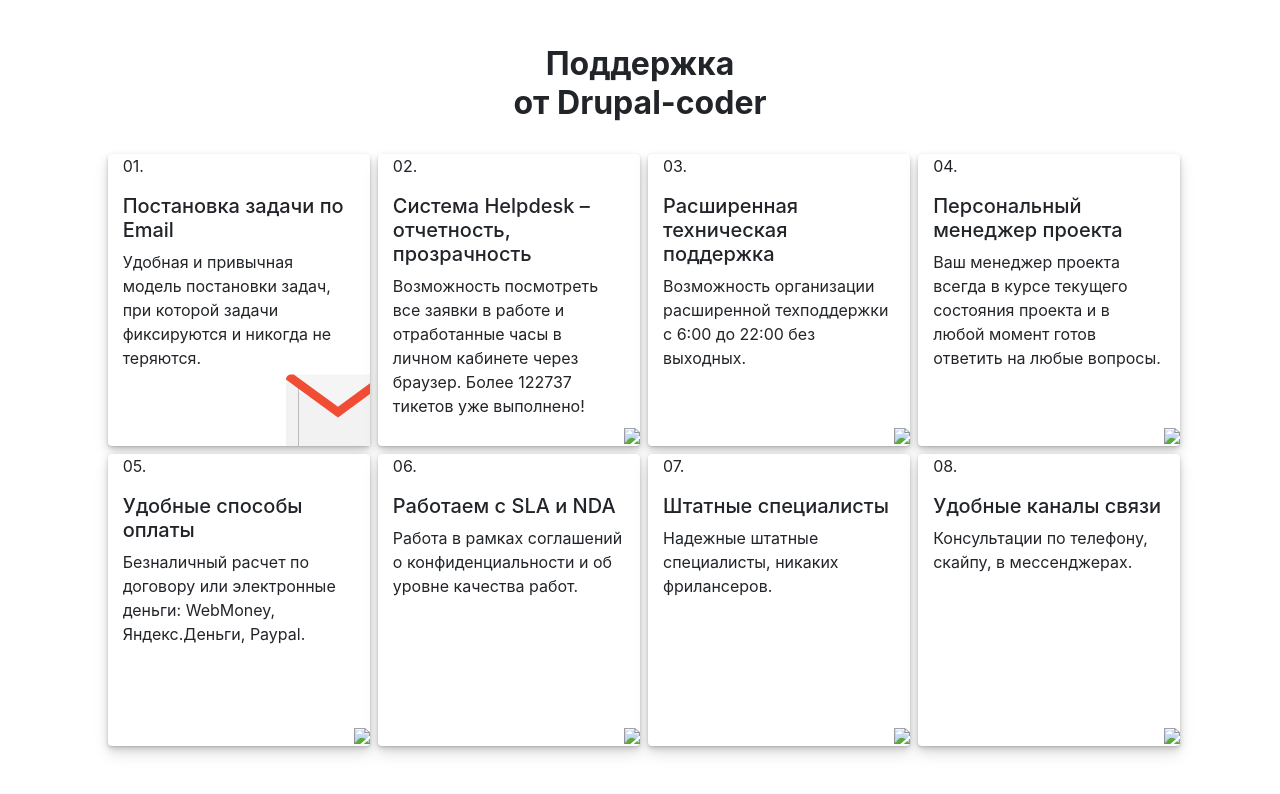
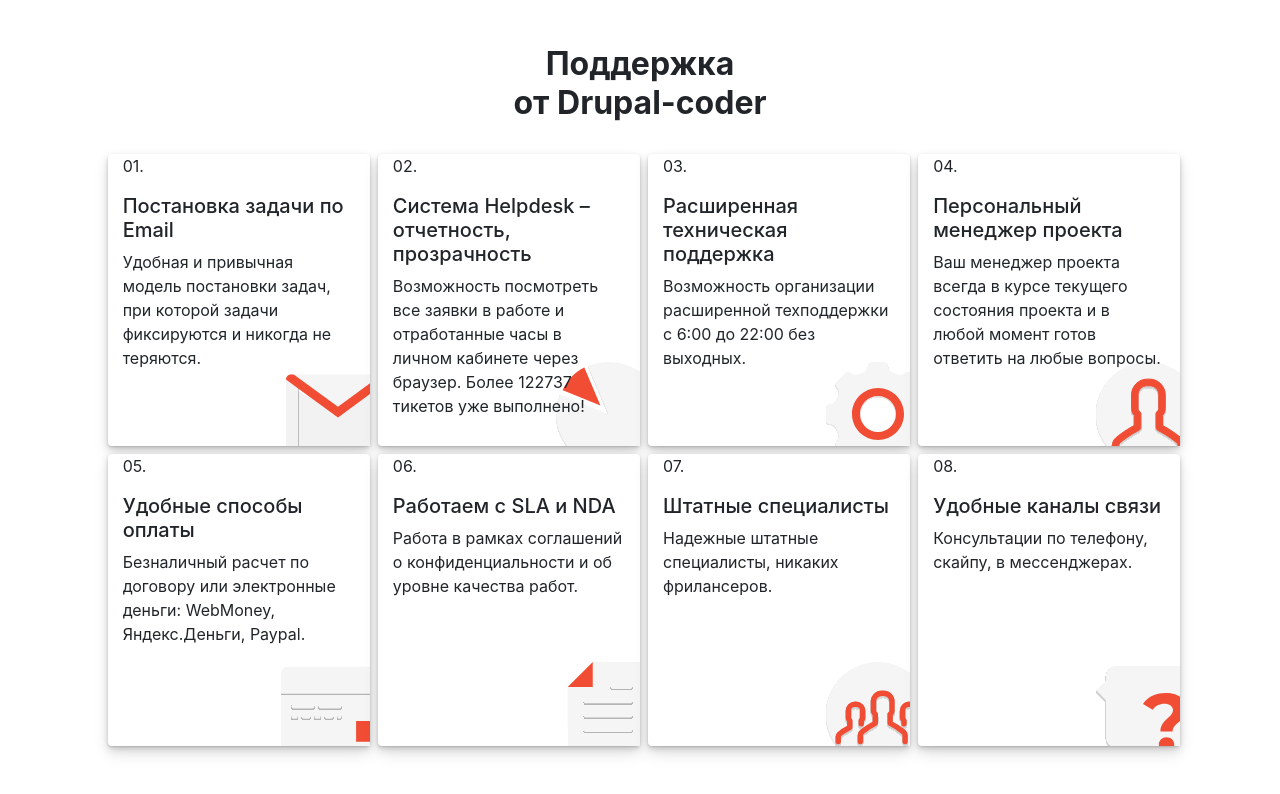
Before and after one commit to Nik125Y/project, a plain HTML site: page index.html in a window 1280 px wide. Shown: the part 1248-2042 px from the top of the page. Drawn offline with Linux system fonts and the light colour scheme; files whose address does not match are found by name.

Commit message:
Update index.html

```diff
--- a/index.html
+++ b/index.html
@@ -225,7 +225,7 @@
             <h5>Система Helpdesk – отчетность, прозрачность</h5>
 
             <div class="text">Возможность посмотреть все заявки в работе и отработанные часы в личном кабинете через браузер. Более 122737 тикетов уже выполнено!</div>
-            <div class="iconss"><img src="img/support2.svg" /></div>
+            <div class="iconss"><img src="foto/support2.svg" /></div>
           </div>
 
           <div class="block col-sm-6 col-md-3 col-xs-12 mb-2 ml-2">
@@ -233,7 +233,7 @@
             <h5>Расширенная техническая поддержка</h5>
 
             <div class="text">Возможность организации расширенной техподдержки с 6:00 до 22:00 без выходных.</div>
-            <div class="iconss"><img src="img/support3.svg" /></div>
+            <div class="iconss"><img src="foto/support3.svg" /></div>
           </div>
 
           <div class="block col-sm-6 col-md-3 col-xs-12 mb-2 ml-2">
@@ -241,7 +241,7 @@
             <h5>Персональный менеджер проекта</h5>
 
             <div class="text">Ваш менеджер проекта всегда в курсе текущего состояния проекта и в любой момент готов ответить на любые вопросы.</div>
-            <div class="iconss"><img src="img/support4.svg" /></div>
+            <div class="iconss"><img src="foto/support4.svg" /></div>
           </div>
 
           <div class="block col-sm-6 col-md-3 col-xs-12 mb-2 ml-2">
@@ -249,7 +249,7 @@
             <h5>Удобные способы оплаты</h5>
 
             <div class="text">Безналичный расчет по договору или электронные деньги: WebMoney, Яндекс.Деньги, Paypal.</div>
-            <div class="iconss"><img src="img/support5.svg" /></div>
+            <div class="iconss"><img src="foto/support5.svg" /></div>
           </div>
 
           <div class="block col-sm-6 col-md-3 col-xs-12 mb-2 ml-2">
@@ -257,7 +257,7 @@
             <h5>Работаем с SLA и NDA</h5>
 
             <div class="text">Работа в рамках соглашений о конфиденциальности и об уровне качества работ.</div>
-            <div class="iconss"><img src="img/support6.svg" /></div>
+            <div class="iconss"><img src="foto/support6.svg" /></div>
           </div>
 
           <div class="block col-sm-6 col-md-3 col-xs-12 mb-2 ml-2">
@@ -265,7 +265,7 @@
             <h5>Штатные специалисты</h5>
 
             <div class="text">Надежные штатные специалисты, никаких фрилансеров.</div>
-            <div class="iconss"><img src="img/support7.svg" /></div>
+            <div class="iconss"><img src="foto/support7.svg" /></div>
           </div>
 
           <div class="block col-sm-6 col-md-3 col-xs-12 mb-2 ml-2">
@@ -273,7 +273,7 @@
             <h5>Удобные каналы связи</h5>
 
             <div class="text">Консультации по телефону, скайпу, в мессенджерах.</div>
-            <div class="iconss"><img src="img/support8.svg" /></div>
+            <div class="iconss"><img src="foto/support8.svg" /></div>
           </div>
         </div>
       </div>
```
